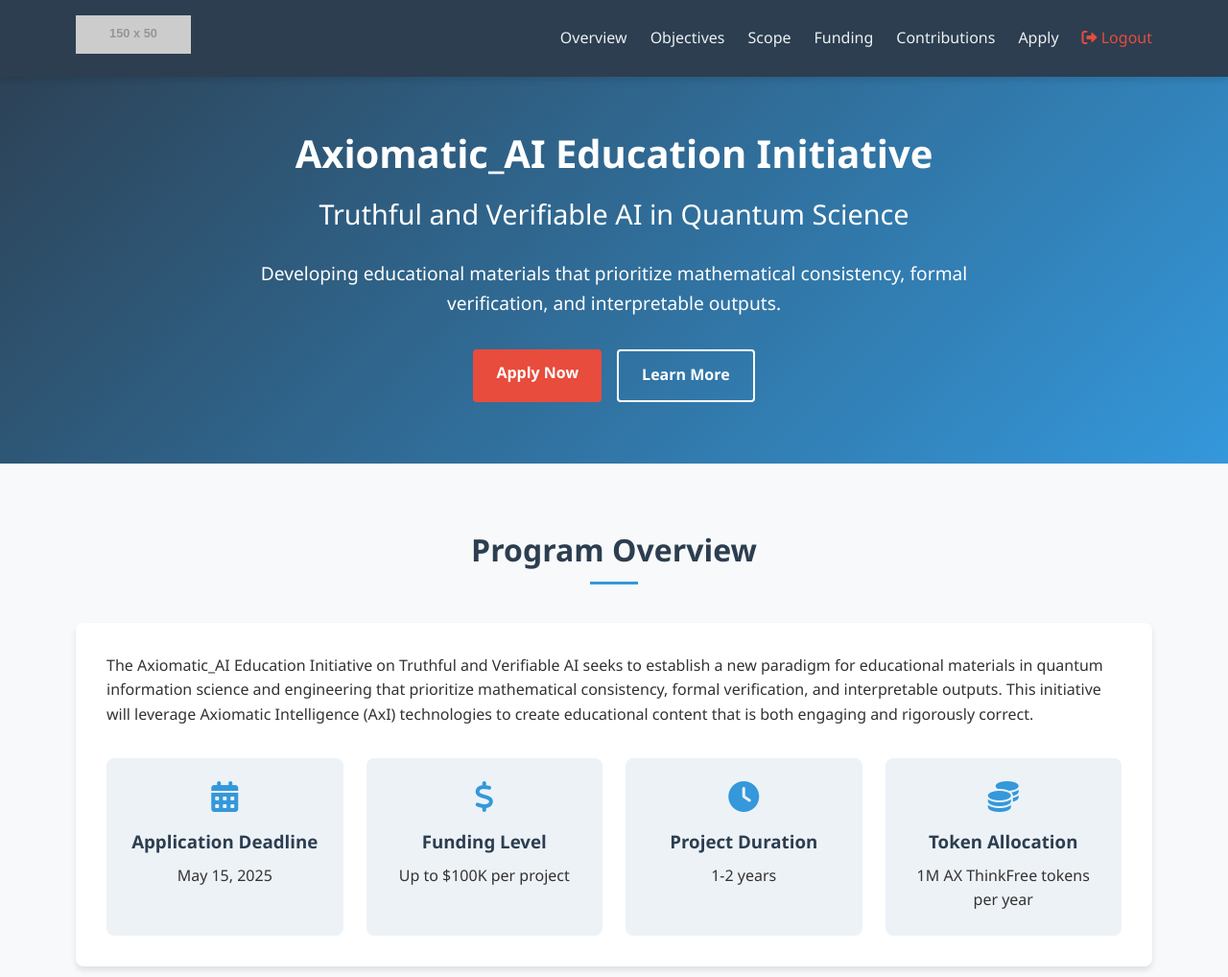
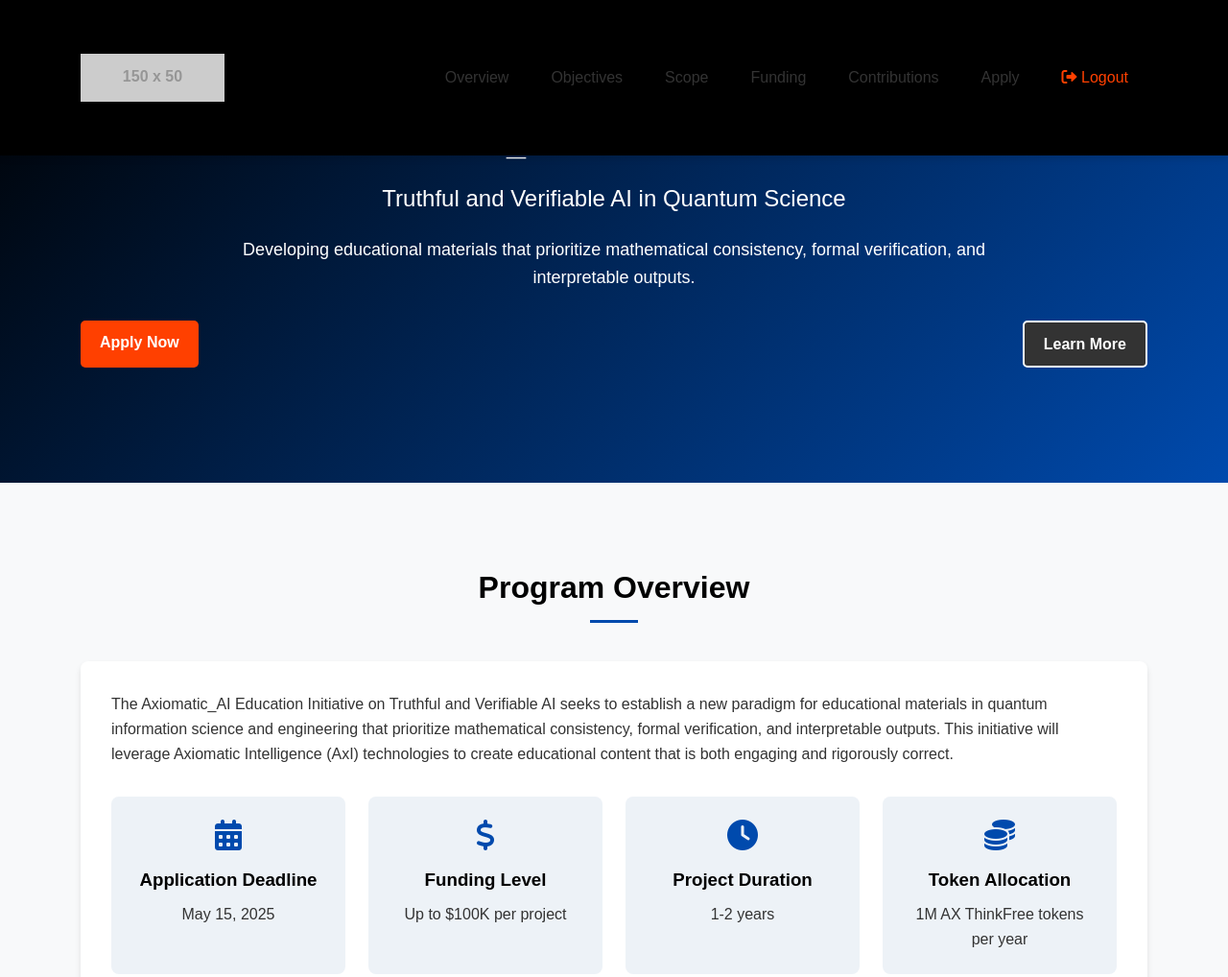
Before and after one commit to dirk-ax/20250314.quantum_modeling_projects, a plain HTML site: page website/main.html in a window 1280 px wide. Shown: the top 1018 px of the page at 96% size. Drawn offline with Linux system fonts and the light colour scheme; sample sign-in values are in the browser's storage; placeholder pictures from the web are drawn by us.

Commit message:
Update website branding to match Axiomatic AI official colors

```diff
--- a/website/css/styles.css
+++ b/website/css/styles.css
@@ -1,10 +1,10 @@
 :root {
-    --primary-color: #2c3e50;
-    --secondary-color: #3498db;
-    --accent-color: #e74c3c;
-    --light-color: #ecf0f1;
-    --dark-color: #2c3e50;
-    --text-color: #333;
+    --primary-color: #000000; /* Black for primary elements */
+    --secondary-color: #004aad; /* Blue for secondary elements */
+    --accent-color: #ff4000; /* Orange/red accent for buttons and highlights */
+    --light-color: #ffffff;
+    --dark-color: #000000;
+    --text-color: #333333;
     --background-color: #f8f9fa;
     --alt-bg-color: #edf2f7;
     --success-color: #2ecc71;
--- a/website/main.html
+++ b/website/main.html
@@ -16,6 +16,85 @@
             }
         });
     </script>
+    <style>
+        body {
+            font-family: Arial, sans-serif;
+            margin: 0;
+            padding: 0;
+        }
+        .container {
+            max-width: 1200px;
+            margin: 0 auto;
+            padding: 20px;
+        }
+        .logo {
+            width: 150px;
+            height: 50px;
+            margin: 20px 0;
+        }
+        .logo img {
+            width: 100%;
+            height: 100%;
+            object-fit: cover;
+        }
+        nav ul {
+            list-style: none;
+            margin: 0;
+            padding: 0;
+            display: flex;
+            justify-content: space-between;
+        }
+        nav ul li {
+            margin-right: 20px;
+        }
+        nav ul li a {
+            color: #333;
+            text-decoration: none;
+        }
+        nav ul li a:hover {
+            color: #ff4000;
+        }
+        .hero {
+            background-color: #f7f7f7;
+            padding: 100px 0;
+        }
+        .hero h1 {
+            font-size: 36px;
+            margin-bottom: 10px;
+        }
+        .hero h2 {
+            font-size: 24px;
+            margin-bottom: 20px;
+        }
+        .hero p {
+            font-size: 18px;
+            margin-bottom: 30px;
+        }
+        .cta-buttons {
+            display: flex;
+            justify-content: space-between;
+        }
+        .btn {
+            padding: 10px 20px;
+            border: none;
+            border-radius: 5px;
+            cursor: pointer;
+        }
+        .btn.primary {
+            background-color: #ff4000;
+            color: #fff;
+        }
+        .btn.secondary {
+            background-color: #333;
+            color: #fff;
+        }
+        .btn:hover {
+            opacity: 0.8;
+        }
+        #logout-btn {
+            color: #ff4000;
+        }
+    </style>
 </head>
 <body>
     <header>
@@ -31,7 +110,7 @@
                     <li><a href="#funding">Funding</a></li>
                     <li><a href="#contributions">Contributions</a></li>
                     <li><a href="#apply">Apply</a></li>
-                    <li><a href="#" id="logout-btn" style="color: #e74c3c;"><i class="fas fa-sign-out-alt"></i> Logout</a></li>
+                    <li><a href="#" id="logout-btn" style="color: #ff4000;"><i class="fas fa-sign-out-alt"></i> Logout</a></li>
                 </ul>
             </nav>
         </div>
```
Also changed, not shown: website/index.html (+2 -2 lines).
